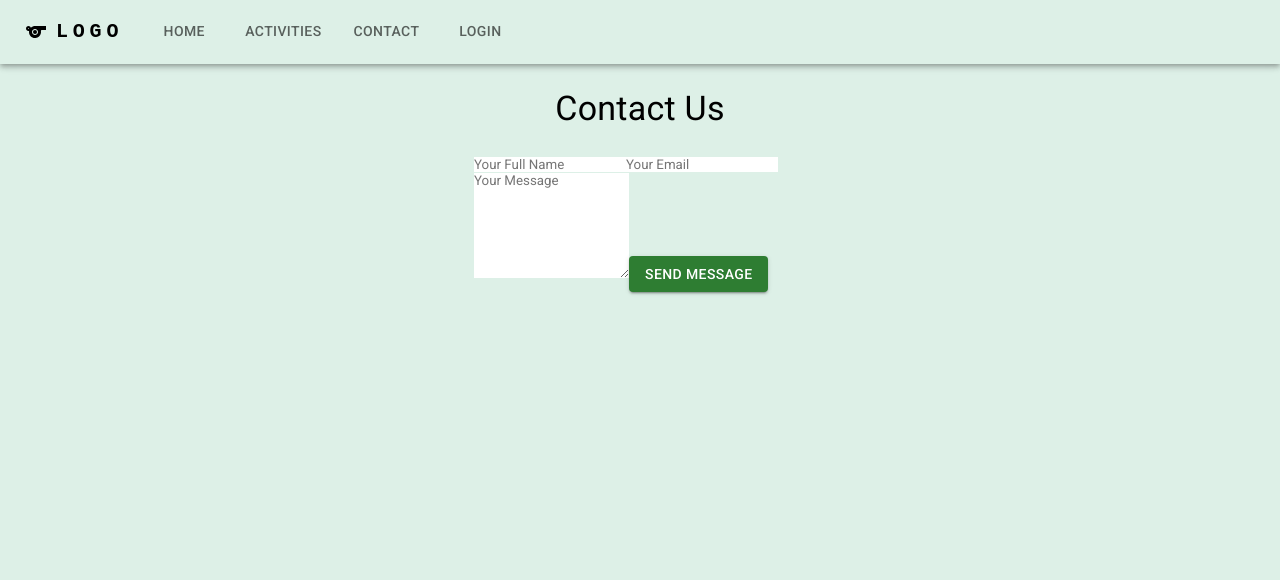
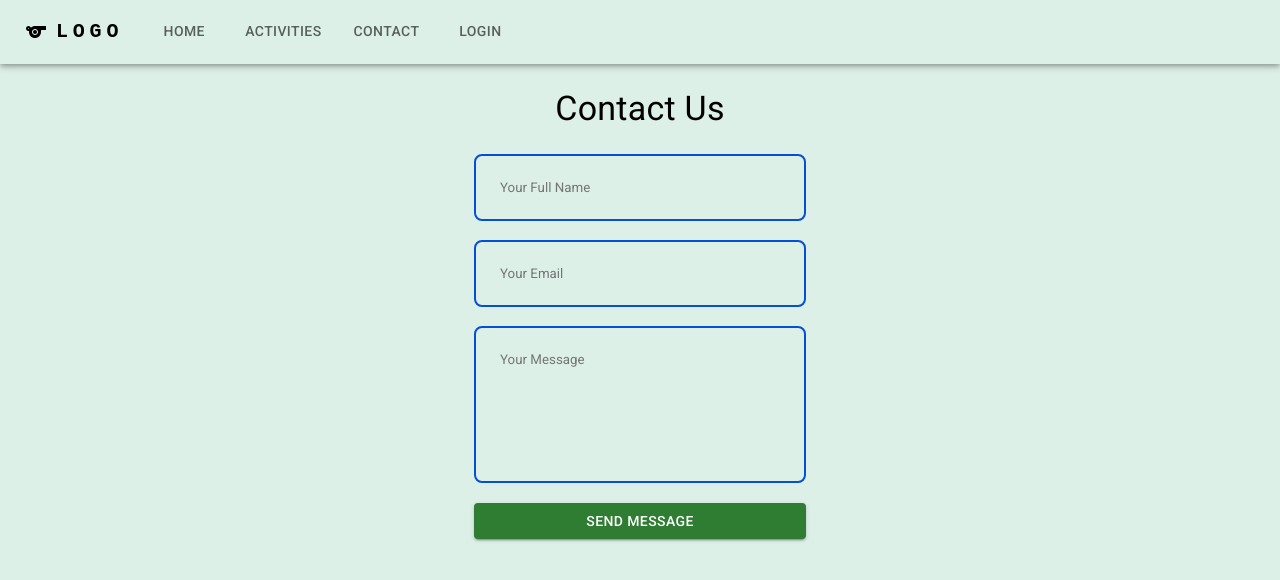
Before and after one commit to Feng-CA/sports-4-us_react, a React (Create React App) app: page /contact in a window 1280 px wide. Shown: the top 580 px of the page. Built offline with nearby package versions, Linux system fonts and the light colour scheme; no server answers.

Commit message:
fixed contact styling on style.css

```diff
--- a/src/style.css
+++ b/src/style.css
@@ -72,3 +72,20 @@
     border-radius: 2rem;
     user-select: none;
 }
+
+
+/* contact page styling */
+.contactForm form {
+    display: flex;
+    flex-direction: column;
+    gap: 1.2rem;
+}
+
+input, textarea {
+    width: 100%;
+    padding: 1.5rem;
+    border-radius: 0.5rem;
+    background: transparent;
+    border: 2px solid #054ed7;
+    resize: none;
+}
```
